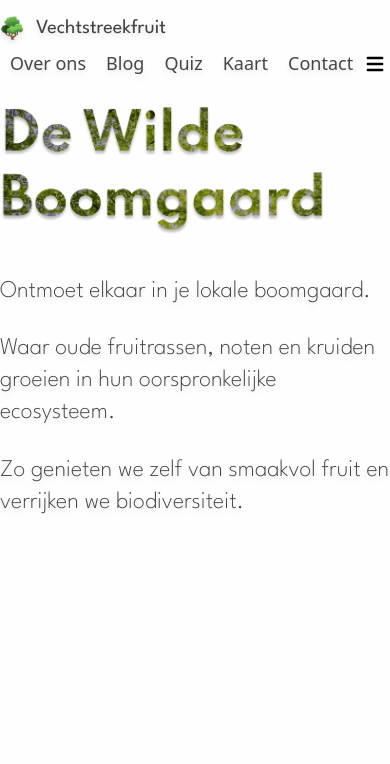
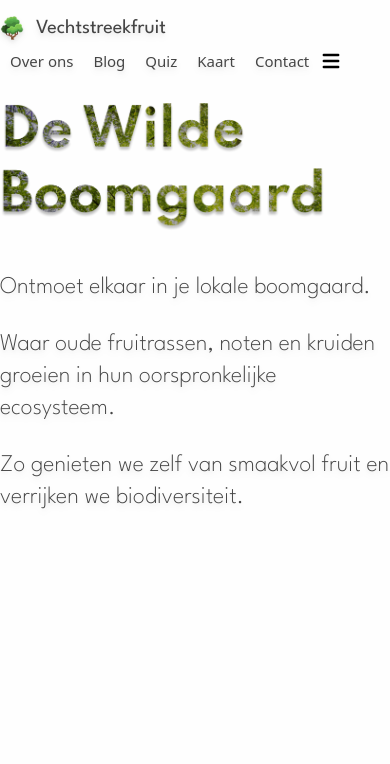
Before and after one commit to LorenzGirgis/Vechtstreekfruit, a PHP site: page /home.html in a window 390 px wide. Shown: the top 764 px of the page. Run offline with PHP 8.4, Linux system fonts and the light colour scheme; some libraries are stand-ins or nearby versions.

Commit message:
small fixes to mobile nav

```diff
--- a/CSS/main.css
+++ b/CSS/main.css
@@ -51,8 +51,6 @@
 body {
     display: flex;
     flex-direction: column;
-    width: 100vw;
-    height: 300vh;
     background-color: #fefefe;
     margin: 0;
     padding: 0;
@@ -99,7 +97,7 @@ body {
     color: #454545;
     padding: 10px 10px;
     text-decoration: none;
-    font-size: 18px;
+    font-size: 15px;
     display: block;
 }
 
```
